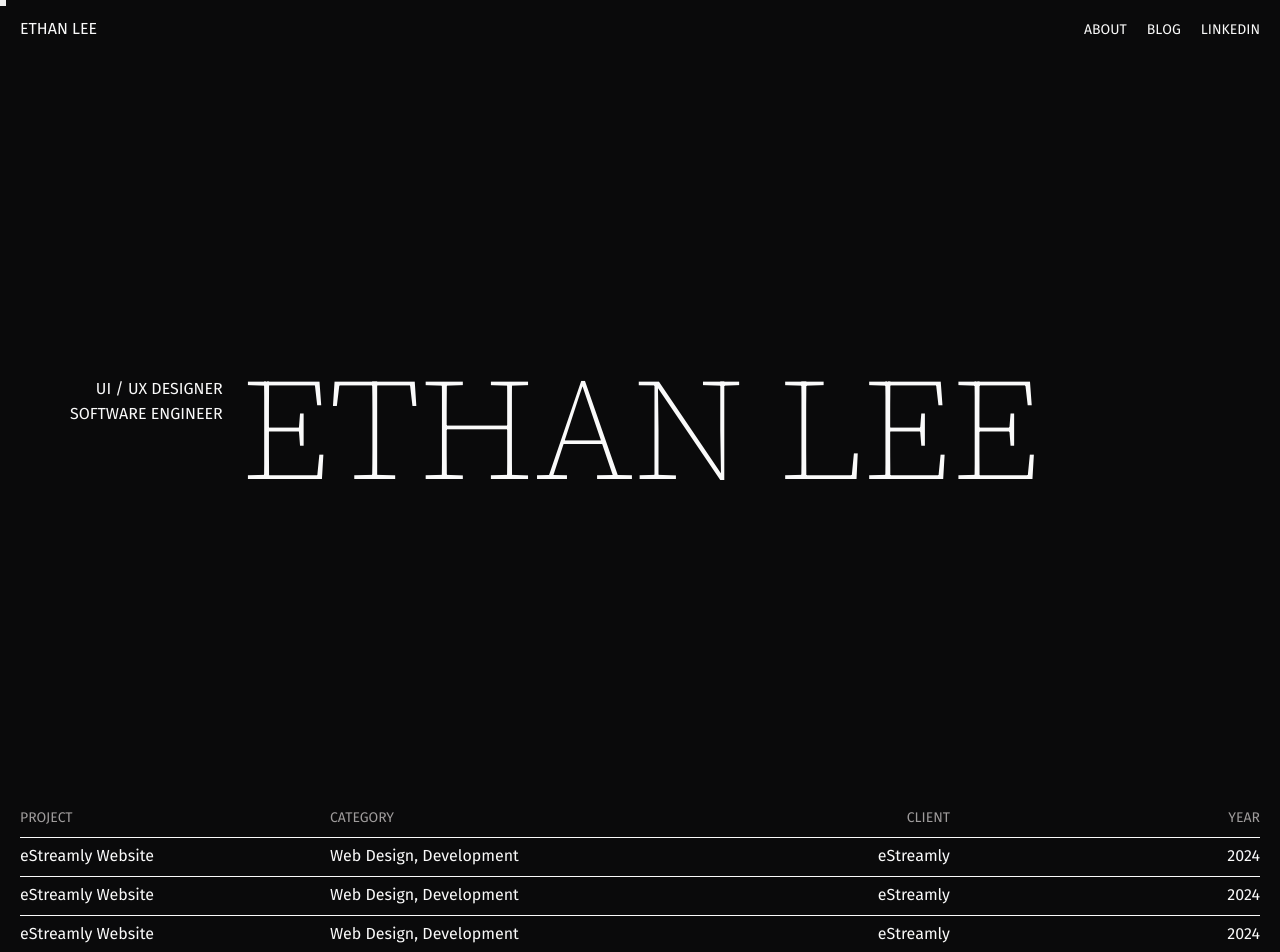
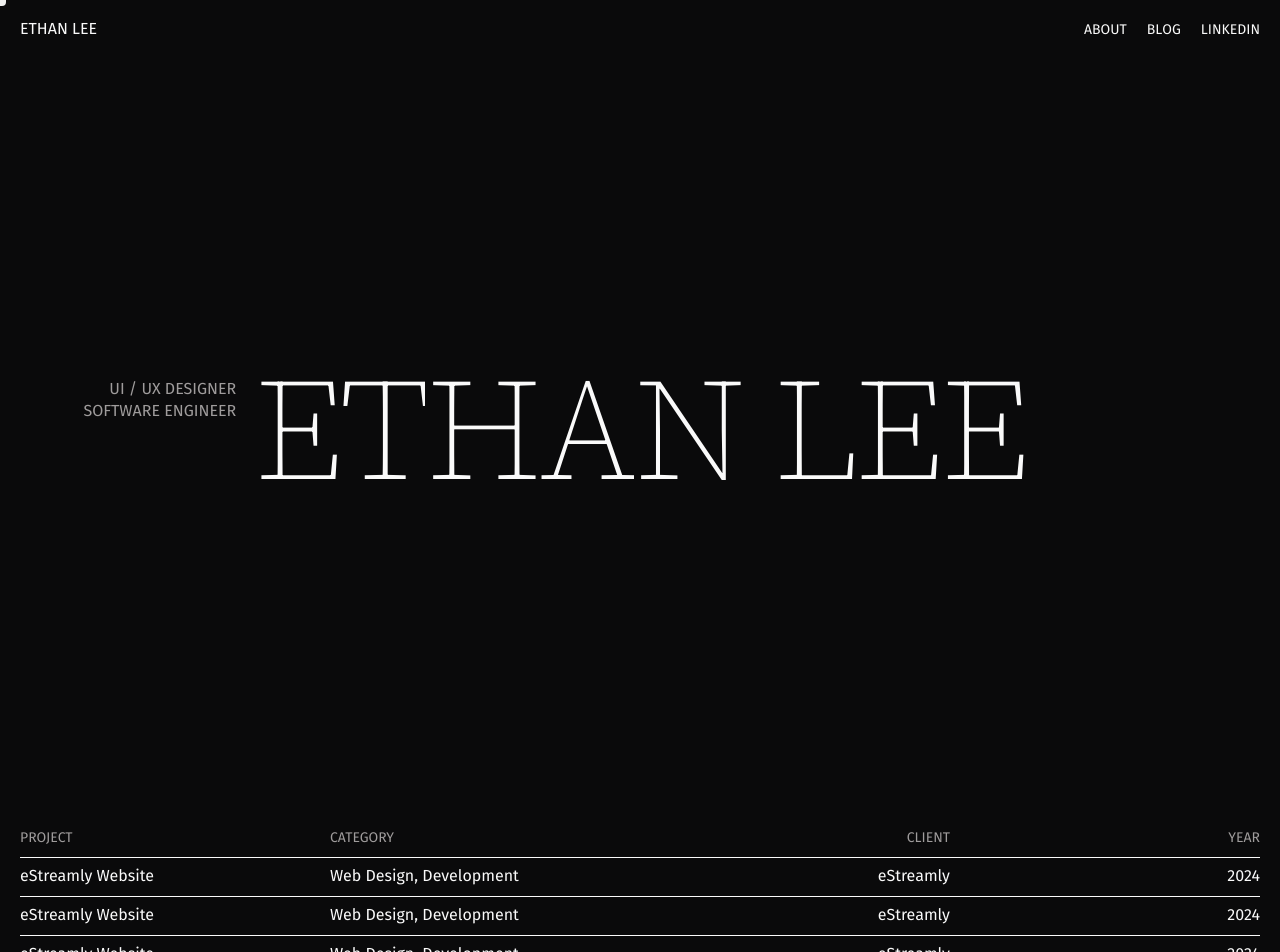
Before and after one commit to ethn1ee/portfolio-v1, a Next.js app: page / in a window 1280 px wide. Shown: the top 952 px of the page. Built offline with nearby package versions, Linux system fonts and the light colour scheme.

Commit message:
chore: Update anim.js, globals.css, cursor.jsx, and hero.jsx

```diff
--- a/src/app/globals.css
+++ b/src/app/globals.css
@@ -9,6 +9,7 @@ body,
   -webkit-font-smoothing: antialiased;
   -moz-osx-font-smoothing: grayscale;
   text-rendering: geometricPrecision;
+  font-optical-sizing: none;
   /* cursor: none; */
 }
 
--- a/src/components/anim.js
+++ b/src/components/anim.js
@@ -3,7 +3,6 @@ export default function anim(variants) {
     initial: "initial",
     animate: "animate",
     exit: "exit",
-    transition: "transition",
     variants,
   };
 }
--- a/src/components/cursor.jsx
+++ b/src/components/cursor.jsx
@@ -6,6 +6,8 @@ import { useStickyRefs } from "./useStickyRefs";
 
 const Cursor = () => {
   const { stickyElements } = useStickyRefs();
+
+  const useSmoothMouse = true;
 
   const [isHovered, setIsHovered] = useState(false);
 
@@ -28,9 +30,9 @@ const Cursor = () => {
     width: 12,
     height: 12,
     opacity: 1,
-    borderRadius: 0,
-    left: smoothMouse.x,
-    top: smoothMouse.y,
+    borderRadius: 4,
+    left: useSmoothMouse ? smoothMouse.x : mouse.x,
+    top: useSmoothMouse ? smoothMouse.y : mouse.y,
     backgroundColor: "#FAFAFAff",
     border: "0px solid #FAFAFAff",
     display: "block",
@@ -128,6 +130,7 @@ const Cursor = () => {
             setCursorStyle((prev) => ({
               ...prev,
               ...cursorVariants.underline,
+              backgroundColor: style.color,
               width: width + 8,
             }));
             mouse.x.set(center.x);
@@ -149,8 +152,8 @@ const Cursor = () => {
 
     if (!isHovered) {
       setCursorStyle(defaultCursorStyle);
-      mouse.x.set(clientX - cursorStyle.width / 2);
-      mouse.y.set(clientY - cursorStyle.height / 2);
+      mouse.x.set(clientX);
+      mouse.y.set(clientY);
     }
 
     const isTouchDevice =
--- a/src/components/hero.jsx
+++ b/src/components/hero.jsx
@@ -28,13 +28,13 @@ const Hero = () => {
   return (
     <div className="w-full h-[calc(100vh-60px)] flex items-center justify-center">
       <div className="flex gap-m relative">
-        <div className="flex flex-col items-end absolute top-0 -left-[170px] gap-s">
+        <div className="flex flex-col absolute lg:items-end -bottom-[60px] left-1 lg:top-0 lg:-left-[170px] gap-s">
           <motion.p
             initial={{ opacity: 0 }}
             animate={{ opacity: 1 }}
             transition={{ duration: 0.5, delay: 1 }}
             ref={descRef1}
-            className="cursor-underline select-none"
+            className="cursor-underline select-none text-neutral-400 h-4"
           >
             UI / UX DESIGNER
           </motion.p>
@@ -43,14 +43,14 @@ const Hero = () => {
             animate={{ opacity: 1 }}
             transition={{ duration: 0.5, delay: 1 }}
             ref={descRef2}
-            className="cursor-underline select-none"
+            className="cursor-underline select-none text-neutral-400 h-4"
           >
             SOFTWARE ENGINEER
           </motion.p>
         </div>
         <motion.div
-          initial={{ opacity: 0, fontWeight: 400, letterSpacing: "-10px" }}
-          animate={{ opacity: 1, fontWeight: 200, letterSpacing: "-2px" }}
+          initial={{ opacity: 0, fontWeight: 400, letterSpacing: "-12px" }}
+          animate={{ opacity: 1, fontWeight: 200, letterSpacing: "-5px" }}
           transition={{
             duration: 1,
             delay: 0.6,
@@ -58,7 +58,7 @@ const Hero = () => {
           }}
           className={
             sourceSerif.className +
-            " text-[144px] tracking-tight select-none flex"
+            " text-[60px] md:text-[80px] lg:text-[130px] xl:text-[144px] select-none flex"
           }
         >
           {"ETHAN LEE".split("").map((letter, index) => (
@@ -92,7 +92,7 @@ const Letter = ({ letter }) => {
         delay: isHovered ? 0 : 0.1,
       }}
       ref={letterRef}
-      className="h-[100px] flex items-center overflow-hidden"
+      className="h-[46px] md:h-[60px] lg:h-[92px] xl:h-[100px] flex items-center overflow-hidden subpixel-antialiased"
     >
       {letter === " " ? "\u00A0" : letter}
     </motion.span>
--- a/src/components/projects.jsx
+++ b/src/components/projects.jsx
@@ -1,6 +1,6 @@
 "use client";
 
-import { motion, AnimatePresence } from "framer-motion";
+import { motion, AnimatePresence, useInView } from "framer-motion";
 import { useEffect, useRef, useState } from "react";
 import anim, { customEase } from "./anim";
 import Image from "next/image";
@@ -10,8 +10,14 @@ import { useStickyRefs } from "./useStickyRefs";
 const Projects = () => {
   const [activeIndex, setActiveIndex] = useState(-1);
 
+  const projectsRef = useRef();
+
+  const isProjectsInView = useInView(projectsRef, {
+    once: false,
+  });
+
   return (
-    <div className="w-full min-h-[calc(100vh-60px)]">
+    <div ref={projectsRef} className="w-full mt-ml min-h-[calc(100vh-60px)] h-fit">
       {/* LIST HEADER */}
       <div className="w-full flex justify-between items-center py-sm sticky top-[60px] bg-base-black z-10 pointer-events-none">
         <div className="flex flex-1 justify-start items-center">
@@ -32,6 +38,7 @@ const Projects = () => {
         <ProjectCard
           key={index}
           project={project}
+          isProjectsInView={isProjectsInView}
           setActiveIndex={setActiveIndex}
           expand={activeIndex === index}
           index={index}
@@ -41,7 +48,13 @@ const Projects = () => {
   );
 };
 
-const ProjectCard = ({ project, setActiveIndex, expand, index }) => {
+const ProjectCard = ({
+  project,
+  setActiveIndex,
+  isProjectsInView,
+  expand,
+  index,
+}) => {
   const [isHovered, setIsHovered] = useState(false);
 
   const projectRef = useRef();
@@ -99,29 +112,37 @@ const ProjectCard = ({ project, setActiveIndex, expand, index }) => {
         duration: 0.5,
       },
       margin: {
-        delay: {
-          expand: 0,
-          collapse: 0.2,
-        },
+        delay: expand ? 0 : 0.2,
         duration: 0.3,
       },
       opacity: {
-        delay: {
-          expand: 0,
-          collapse: 0.2,
-        },
+        delay: expand ? 0 : 0.2,
         duration: 0.3,
       },
       display: {
-        delay: {
-          expand: 0,
-          collapse: 0.5,
-        },
+        delay: expand ? 0 : 0.5,
         duration: 0,
       },
       rotateX: {
         delay: 0.1,
         duration: 0.2,
+      },
+    },
+  };
+
+  const topBorderVariant = {
+    initial: { width: "0%", opacity: 1 },
+    animate: isProjectsInView
+      ? {
+          width: "100%",
+          opacity: isHovered ? 0 : 1,
+        }
+      : {},
+    transition: {
+      width: {
+        duration: 1.4,
+        delay: index * 0.1,
+        ease: customEase,
       },
     },
   };
@@ -137,24 +158,11 @@ const ProjectCard = ({ project, setActiveIndex, expand, index }) => {
         className="w-full py-sm relative flex items-center cursor-pointer select-none"
       >
         {/* TOP BORDER */}
-        <AnimatePresence>
-          <motion.div
-            className="w-full h-[1px] opacity-100 absolute top-0 left-0 bg-base-white"
-            initial={{ width: "0%", opacity: 1 }}
-            animate={{
-              opacity: isHovered ? 0 : 1,
-              width: "100%",
-            }}
-            transition={{
-              duration: 0.3,
-              width: {
-                duration: 0.8,
-                delay: Math.sqrt(index) * 0.2,
-                ease: customEase,
-              },
-            }}
-          ></motion.div>
-        </AnimatePresence>
+        <motion.div
+          {...anim(topBorderVariant)}
+          transition={topBorderVariant.transition}
+          className="w-full h-[1px] opacity-100 absolute top-0 left-0 bg-base-white"
+        ></motion.div>
 
         {/* INFO */}
         <div className="w-full flex justify-between items-center relative">
@@ -189,6 +197,7 @@ const ProjectCard = ({ project, setActiveIndex, expand, index }) => {
         {expand && (
           <motion.div
             {...anim(expandContentVariant)}
+            transition={expandContentVariant.transition}
             style={{ transformPerspective: 800, originY: 0 }}
             className="flex flex-col gap-l my-l overflow-hidden"
           >
@@ -243,7 +252,7 @@ const Tag = ({ item }) => {
     <motion.div
       ref={tagRef}
       // initial={{backgroundColor: "#2B2829"}}
-      whileHover={{backgroundColor: "#0A0A0B"}}
+      whileHover={{ backgroundColor: "#0A0A0B" }}
       className="h-[30px] flex py-s px-sm bg-neutral-900 shrink-0 select-none"
     >
       <small className="text-inherit">{item}</small>
```
